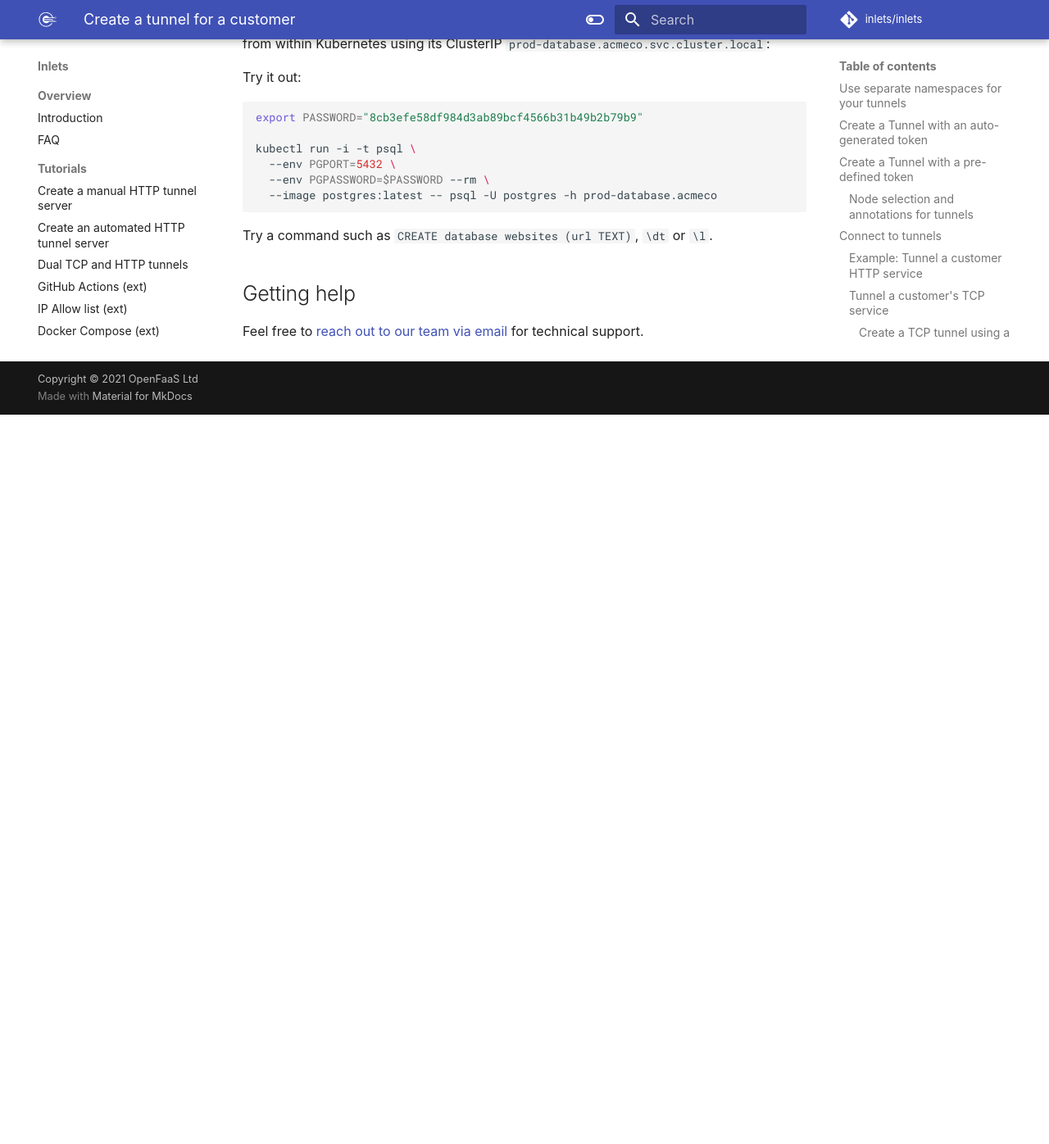
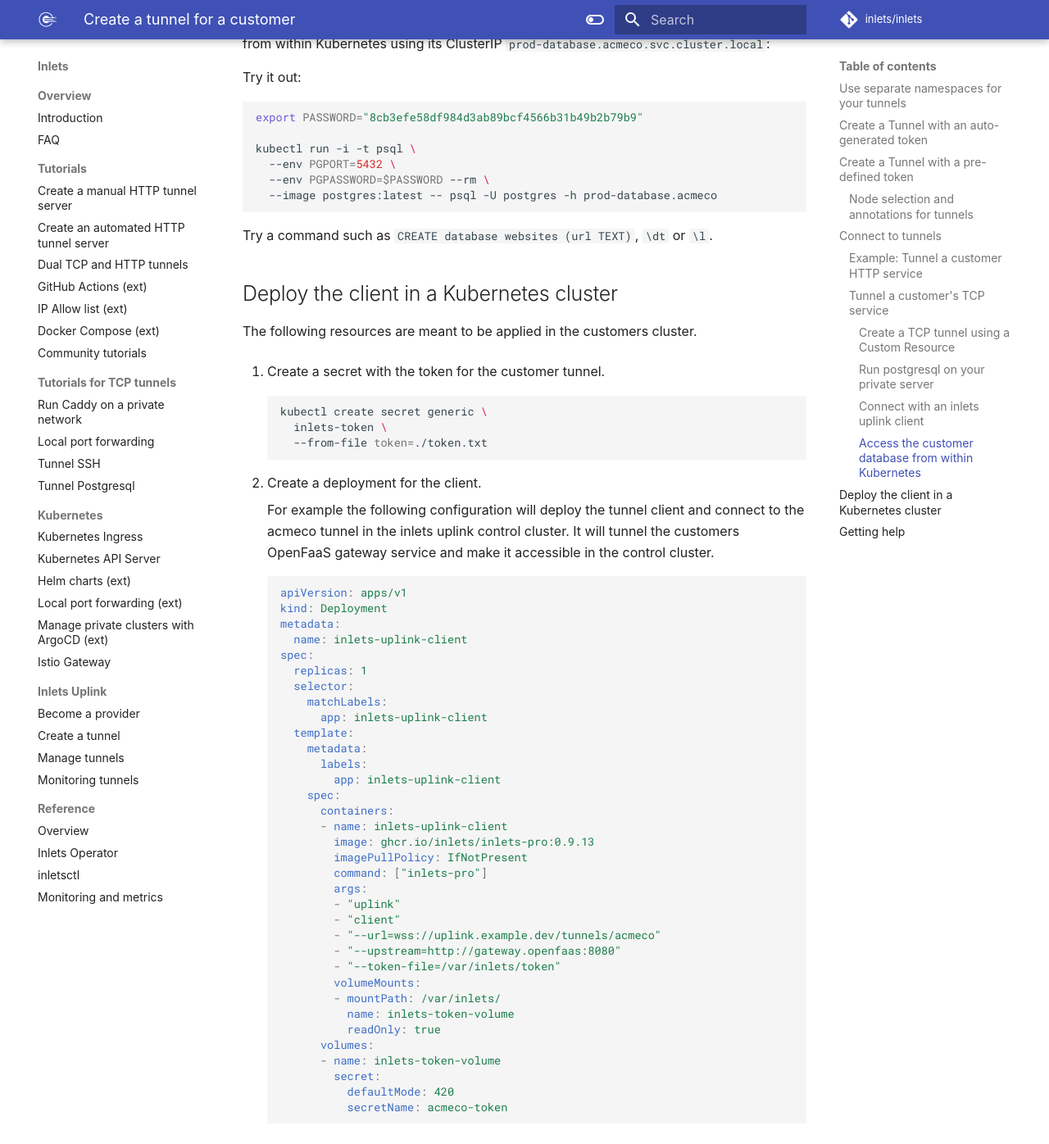
Before and after one commit to inlets/docs.inlets.dev, an MkDocs documentation site: the page built from docs/uplink/create-tunnels.md, in a window 1280 px wide and 1400 px high, scrolled down 5868 px. Shown: the top 1396 px of the window at 82% size. Built offline with MkDocs 1.6.1 and Material for MkDocs 9.7.7, drawn with Linux system fonts in a browser that asks for light colours; some web fonts are replaced; before the commit the page ends 6374 px from its top, so only the background shows below that.

Commit message:
Add example for running the uplink client in Kubernetes
Signed-off-by: Han Verstraete (OpenFaaS Ltd) <han@openfaas.com>

````diff
--- a/docs/uplink/create-tunnels.md
+++ b/docs/uplink/create-tunnels.md
@@ -304,6 +304,59 @@
 
 Try a command such as `CREATE database websites (url TEXT)`, `\dt` or `\l`.
 
+## Deploy the client in a Kubernetes cluster
+
+The following resources are meant to be applied in the customers cluster.
+
+1. Create a secret with the token for the customer tunnel.
+
+    ```bash
+    kubectl create secret generic \
+      inlets-token \
+      --from-file token=./token.txt
+    ```
+
+2. Create a deployment for the client.
+
+    For example the following configuration will deploy the tunnel client and connect to the acmeco tunnel in the inlets uplink control cluster. It will tunnel the customers OpenFaaS gateway service and make it accessible in the control cluster.
+
+    ```yaml
+    apiVersion: apps/v1
+    kind: Deployment
+    metadata:
+      name: inlets-uplink-client
+    spec:
+      replicas: 1
+      selector:
+        matchLabels:
+          app: inlets-uplink-client
+      template:
+        metadata:
+          labels:
+            app: inlets-uplink-client
+        spec:
+          containers:
+          - name: inlets-uplink-client
+            image: ghcr.io/inlets/inlets-pro:0.9.13
+            imagePullPolicy: IfNotPresent
+            command: ["inlets-pro"]
+            args:
+            - "uplink"
+            - "client"
+            - "--url=wss://uplink.example.dev/tunnels/acmeco"
+            - "--upstream=http://gateway.openfaas:8080"
+            - "--token-file=/var/inlets/token"
+            volumeMounts:
+            - mountPath: /var/inlets/
+              name: inlets-token-volume
+              readOnly: true
+          volumes:
+          - name: inlets-token-volume
+            secret:
+              defaultMode: 420
+              secretName: acmeco-token
+    ```
+
 ## Getting help
 
 Feel free to [reach out to our team via email](mailto:support@openfaas.com) for technical support.
````
